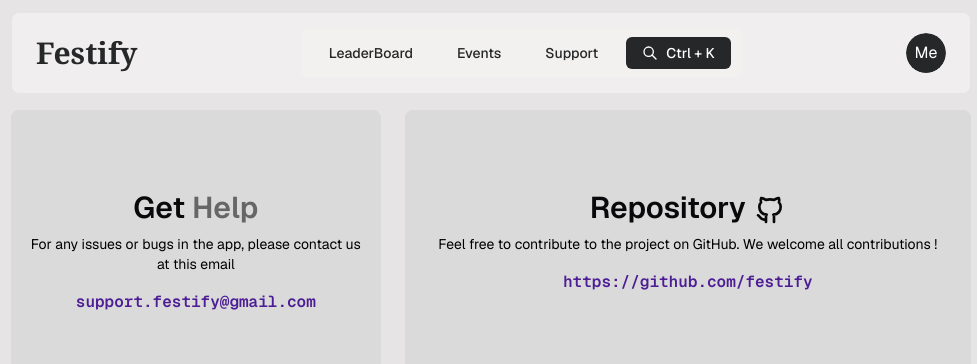
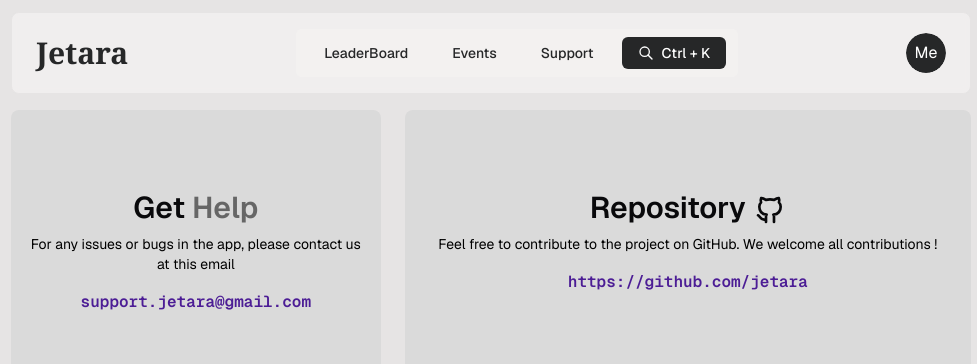
Before and after one commit to SwasthK/laughing-pancake, a Next.js app: page /support in a window 1280 px wide. Shown: the top 364 px of the page, without its empty margins (149-1126 px from the left). Built offline with nearby package versions, Linux system fonts and the light colour scheme; no server answers; what @edgestore/react would draw is missing.

Commit message:
fix:updated meta data of the project

```diff
--- a/app/layout.tsx
+++ b/app/layout.tsx
@@ -19,7 +19,7 @@
 });
 
 export const metadata: Metadata = {
-  title: "Festify",
+  title: "Jetara",
   description: "An application for all your fests.",
 };
 
--- a/app/support/page.tsx
+++ b/app/support/page.tsx
@@ -14,7 +14,7 @@
         </p>
 
         <p className="mt-2 font-mono text-violet-900 font-semibold cursor-pointer">
-          support.festify@gmail.com
+          support.jetara@gmail.com
         </p>
       </div>
 
@@ -30,7 +30,7 @@
         </p>
 
         <p className="mt-2 font-mono text-violet-900 font-semibold cursor-pointer">
-          https://github.com/festify
+          https://github.com/jetara
         </p>
       </div>
 
--- a/components/NavigationBar.tsx
+++ b/components/NavigationBar.tsx
@@ -27,7 +27,7 @@
         className="group font-serif text-3xl font-black text-[#262728] dark:text-white hover:text-[#262728]/90 dark:hover:text-white/90 transition-all duration-300 hover:scale-105"
       >
         <span className="relative">
-          Festify
+          Jetara
           <div className="absolute -bottom-1 left-0 h-0.5 w-0 bg-[#262728] dark:bg-white transition-all duration-300 group-hover:w-full" />
         </span>
       </Link>
```
Also changed, not shown: 1 other file (tests, documents, lock files or other folders).
